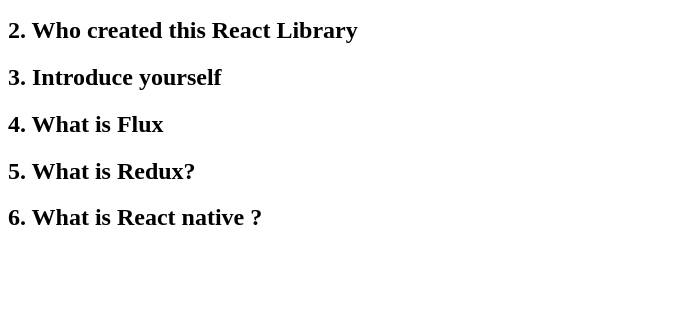
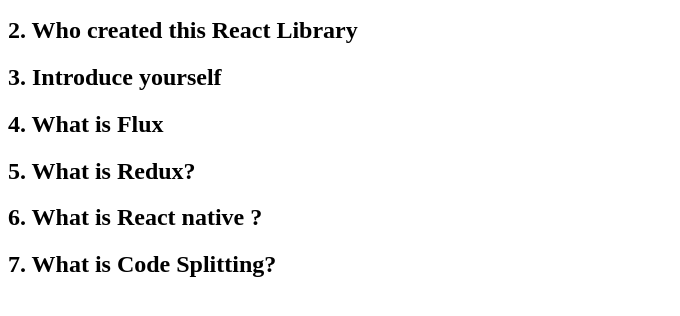
Before and after one commit to manjunadhb/reactIQ, a plain HTML site: page index.html in a window 1280 px wide. Shown: the part 110-426 px from the top of the page, without its empty margins (0-680 px from the left). Drawn offline with Linux system fonts and the light colour scheme.

Commit message:
added 7th q

```diff
--- a/index.html
+++ b/index.html
@@ -14,5 +14,7 @@
     <h2>4. What is Flux</h2>
     <h2>5. What is Redux?</h2>
     <h2>6. What is React native ?</h2>
+    <h2>7. What is Code Splitting?</h2>
+
 </body>
 </html>
```
